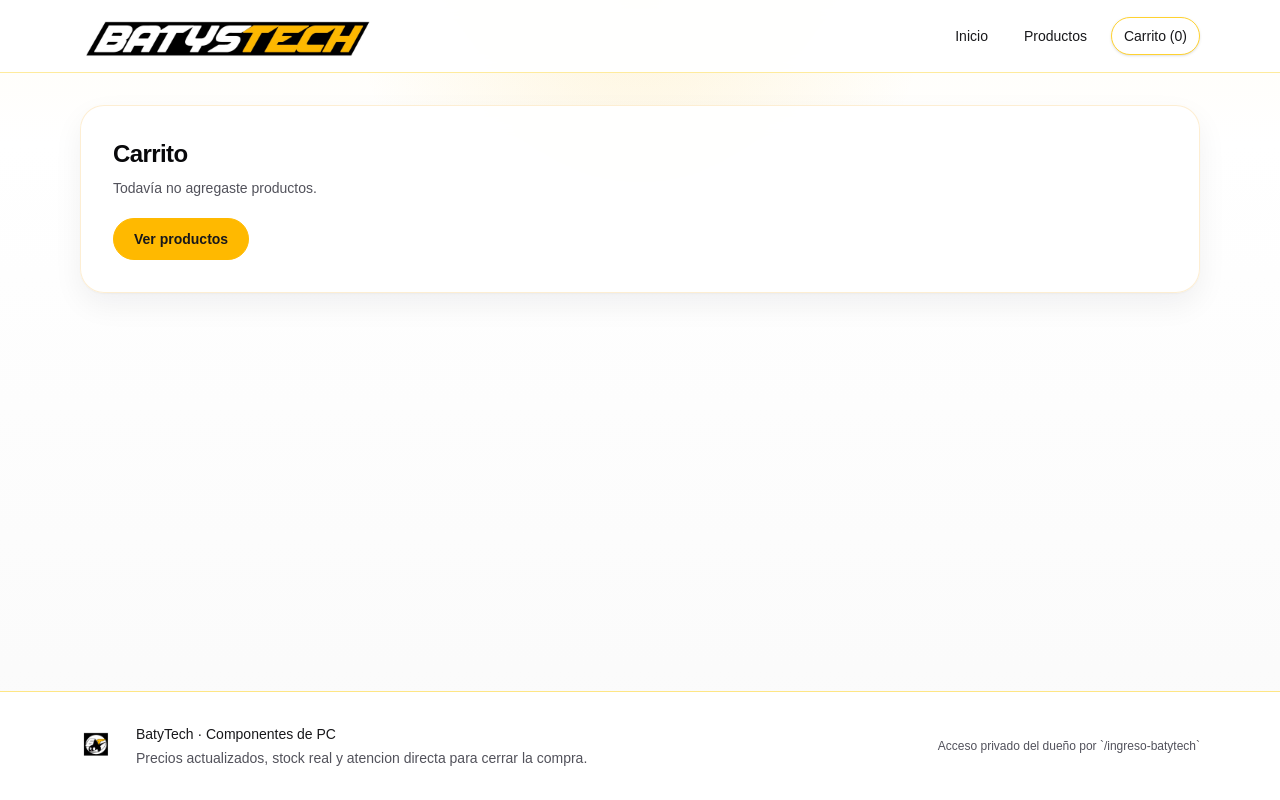
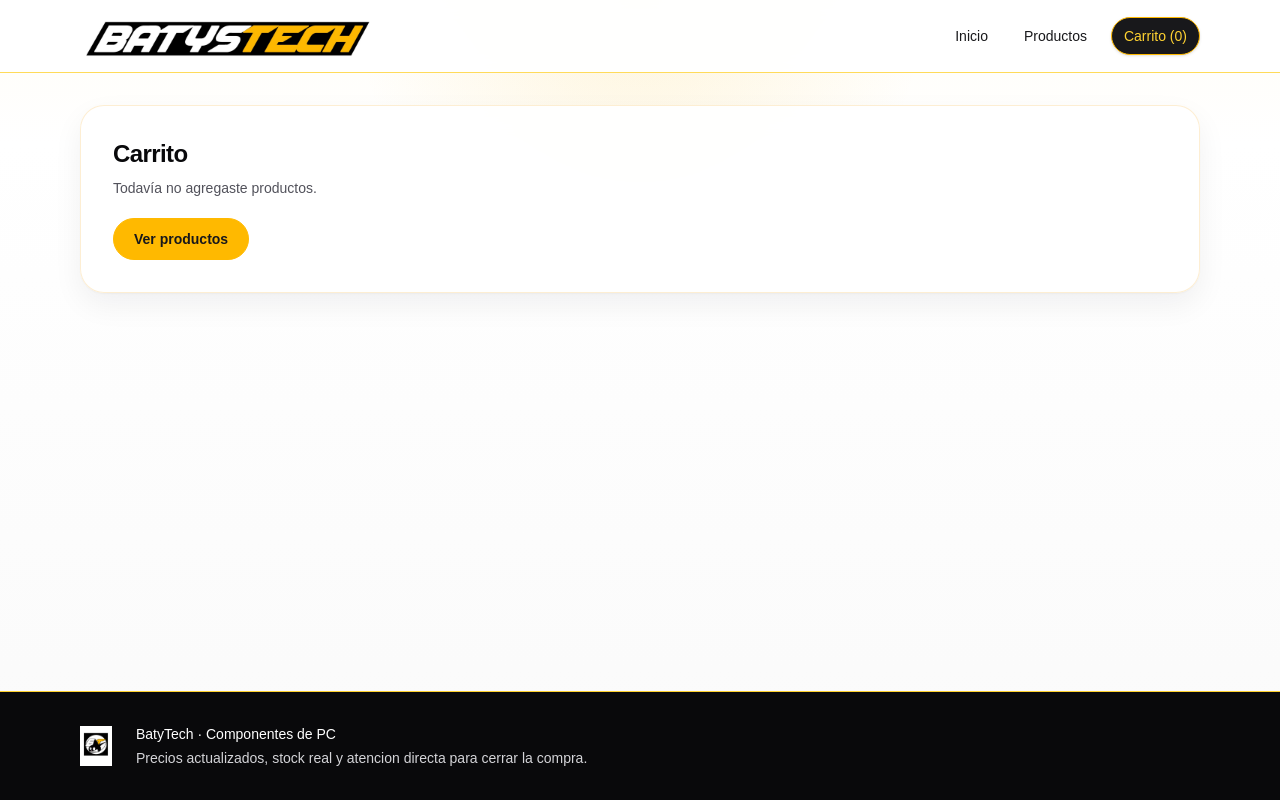
Before and after one commit to DavidSaboredo/BatyTech, a Next.js app: page /cart in a window 1280 px wide. Built offline with nearby package versions, Linux system fonts and the light colour scheme.

Commit message:
Refine brand palette and remove private footer text

```diff
--- a/src/app/admin/layout.tsx
+++ b/src/app/admin/layout.tsx
@@ -22,34 +22,34 @@ export default async function AdminLayout({ children }: { children: React.ReactN
 
   return (
     <div className="flex flex-col gap-6">
-      <div className="surface-card flex flex-col gap-4 rounded-3xl p-5">
+      <div className="flex flex-col gap-4 rounded-3xl border border-amber-300 bg-zinc-950 p-5 text-white shadow-[0_18px_40px_rgba(0,0,0,0.22)]">
         <div className="flex flex-wrap items-center justify-between gap-3">
           <div>
-            <div className="text-xs uppercase tracking-[0.18em] text-amber-700">Acceso privado</div>
-            <div className="mt-1 text-lg font-semibold text-zinc-950">Panel Admin</div>
+            <div className="text-xs uppercase tracking-[0.18em] text-amber-300">Acceso privado</div>
+            <div className="mt-1 text-lg font-semibold text-white">Panel Admin</div>
           </div>
-          <Link href="/" className="rounded-full border border-zinc-900 px-4 py-2 text-sm font-medium hover:bg-zinc-900 hover:text-white">
+          <Link href="/" className="rounded-full border border-white px-4 py-2 text-sm font-medium text-white hover:bg-white hover:text-zinc-900">
             Ver tienda
           </Link>
         </div>
         <div className="flex flex-wrap items-center gap-2 text-sm">
-          <Link href={ownerAdminPath()} className="rounded-full border border-amber-200 bg-white px-3 py-2 hover:bg-amber-50">
+          <Link href={ownerAdminPath()} className="rounded-full border border-amber-400 bg-zinc-900 px-3 py-2 text-amber-300 hover:bg-black">
             Dashboard
           </Link>
-          <Link href={ownerAdminPath("products")} className="rounded-full border border-amber-200 bg-white px-3 py-2 hover:bg-amber-50">
+          <Link href={ownerAdminPath("products")} className="rounded-full border border-amber-400 bg-zinc-900 px-3 py-2 text-amber-300 hover:bg-black">
             Productos
           </Link>
-          <Link href={ownerAdminPath("categories")} className="rounded-full border border-amber-200 bg-white px-3 py-2 hover:bg-amber-50">
+          <Link href={ownerAdminPath("categories")} className="rounded-full border border-amber-400 bg-zinc-900 px-3 py-2 text-amber-300 hover:bg-black">
             Categorías
           </Link>
-          <Link href={ownerAdminPath("brands")} className="rounded-full border border-amber-200 bg-white px-3 py-2 hover:bg-amber-50">
+          <Link href={ownerAdminPath("brands")} className="rounded-full border border-amber-400 bg-zinc-900 px-3 py-2 text-amber-300 hover:bg-black">
             Marcas
           </Link>
-          <Link href={ownerAdminPath("orders")} className="rounded-full border border-amber-200 bg-white px-3 py-2 hover:bg-amber-50">
+          <Link href={ownerAdminPath("orders")} className="rounded-full border border-amber-400 bg-zinc-900 px-3 py-2 text-amber-300 hover:bg-black">
             Órdenes
           </Link>
           <form action={logoutAction}>
-            <button type="submit" className="rounded-full border border-amber-300 bg-amber-50 px-3 py-2 font-medium hover:bg-amber-100">
+            <button type="submit" className="rounded-full border border-amber-400 bg-amber-400 px-3 py-2 font-semibold text-zinc-900 hover:bg-amber-300">
               Salir
             </button>
           </form>
--- a/src/app/page.tsx
+++ b/src/app/page.tsx
@@ -35,22 +35,17 @@ export default async function Home() {
   return (
     <div className="flex flex-col gap-12">
       <section className="grid items-stretch gap-8 lg:grid-cols-[1.05fr_1fr]">
-        <div className="surface-card flex flex-col justify-center gap-6 rounded-3xl p-6 sm:p-8">
-          <div className="inline-flex w-fit rounded-full border border-amber-200 bg-amber-50 px-3 py-1 text-xs font-semibold uppercase tracking-[0.18em] text-amber-700">
+        <div className="flex flex-col justify-center gap-6 rounded-3xl border border-zinc-900 bg-zinc-950 p-6 text-white shadow-[0_18px_40px_rgba(0,0,0,0.22)] sm:p-8">
+          <div className="inline-flex w-fit rounded-full border border-amber-300 bg-amber-400 px-3 py-1 text-xs font-semibold uppercase tracking-[0.18em] text-zinc-950">
             Tienda online de hardware
           </div>
           <div className="flex flex-col gap-4">
-            <h1 className="section-heading text-3xl font-semibold tracking-tight text-zinc-950 sm:text-5xl">
+            <h1 className="section-heading text-3xl font-semibold tracking-tight text-white sm:text-5xl">
               Componentes de PC para armar tu setup en BatyTech
             </h1>
-            <p className="muted-copy max-w-2xl text-base sm:text-lg">
+            <p className="max-w-2xl text-base text-zinc-300 sm:text-lg">
               Procesadores, GPUs, motherboards, memorias, almacenamiento y mas. Compra rapido, facil y con stock real.
             </p>
-          </div>
-          <div className="grid gap-2 text-sm text-zinc-600 sm:grid-cols-3">
-            <div className="rounded-2xl border border-amber-100 bg-white px-4 py-3">Stock actualizado</div>
-            <div className="rounded-2xl border border-amber-100 bg-white px-4 py-3">Carga por admin</div>
-            <div className="rounded-2xl border border-amber-100 bg-white px-4 py-3">Checkout por WhatsApp</div>
           </div>
           <div className="flex flex-wrap gap-3">
             <Link
@@ -61,7 +56,7 @@ export default async function Home() {
             </Link>
             <Link
               href="/cart"
-              className="rounded-full border border-zinc-900 bg-white px-5 py-2.5 text-sm font-semibold text-zinc-900 hover:bg-zinc-900 hover:text-white"
+              className="rounded-full border border-white bg-white px-5 py-2.5 text-sm font-semibold text-zinc-900 hover:bg-zinc-100"
             >
               Ver carrito
             </Link>
--- a/src/components/Footer.tsx
+++ b/src/components/Footer.tsx
@@ -2,8 +2,8 @@ import Image from "next/image";
 
 export function Footer() {
   return (
-    <footer className="mt-auto border-t border-amber-200 bg-white/90 backdrop-blur">
-      <div className="mx-auto grid w-full max-w-6xl gap-6 px-4 py-8 text-sm text-zinc-600 md:grid-cols-[auto_1fr_auto] md:items-center">
+    <footer className="mt-auto border-t border-amber-300 bg-zinc-950 text-white">
+      <div className="mx-auto grid w-full max-w-6xl gap-6 px-4 py-8 text-sm md:grid-cols-[auto_1fr] md:items-center">
         <Image
           src="/brand/logo.jpeg"
           alt="Logo BatyTech"
@@ -12,10 +12,9 @@ export function Footer() {
           className="h-10 w-auto object-contain"
         />
         <div className="flex flex-col gap-1 text-center md:text-left">
-          <div className="font-medium text-zinc-900">BatyTech · Componentes de PC</div>
-          <div className="muted-copy">Precios actualizados, stock real y atencion directa para cerrar la compra.</div>
+          <div className="font-medium text-white">BatyTech · Componentes de PC</div>
+          <div className="text-zinc-300">Precios actualizados, stock real y atencion directa para cerrar la compra.</div>
         </div>
-        <div className="text-center text-xs md:text-right">Acceso privado del dueño por `/ingreso-batytech`</div>
       </div>
     </footer>
   );
--- a/src/components/Header.tsx
+++ b/src/components/Header.tsx
@@ -8,7 +8,7 @@ export function Header() {
   const { totalQuantity } = useCart();
 
   return (
-    <header className="sticky top-0 z-40 border-b border-amber-200/80 bg-white/95 backdrop-blur">
+    <header className="sticky top-0 z-40 border-b border-amber-300/80 bg-white/95 backdrop-blur">
       <div className="mx-auto flex w-full max-w-6xl items-center justify-between gap-4 px-4 py-3">
         <Link href="/" className="flex shrink-0 items-center">
           <Image
@@ -23,19 +23,19 @@ export function Header() {
         <nav className="flex items-center gap-2 text-sm text-zinc-900 sm:gap-3">
           <Link
             href="/"
-            className="rounded-full px-3 py-2 font-medium hover:bg-amber-50 hover:text-amber-700"
+            className="rounded-full px-3 py-2 font-medium hover:bg-zinc-900 hover:text-amber-300"
           >
             Inicio
           </Link>
           <Link
             href="/products"
-            className="rounded-full px-3 py-2 font-medium hover:bg-amber-50 hover:text-amber-700"
+            className="rounded-full px-3 py-2 font-medium hover:bg-zinc-900 hover:text-amber-300"
           >
             Productos
           </Link>
           <Link
             href="/cart"
-            className="rounded-full border border-amber-300 bg-white px-3 py-2 font-medium text-zinc-900 shadow-sm hover:border-amber-400 hover:bg-amber-50"
+            className="rounded-full border border-amber-400 bg-zinc-900 px-3 py-2 font-medium text-amber-300 shadow-sm hover:bg-black"
             aria-label="Carrito"
           >
             Carrito ({totalQuantity})
```
